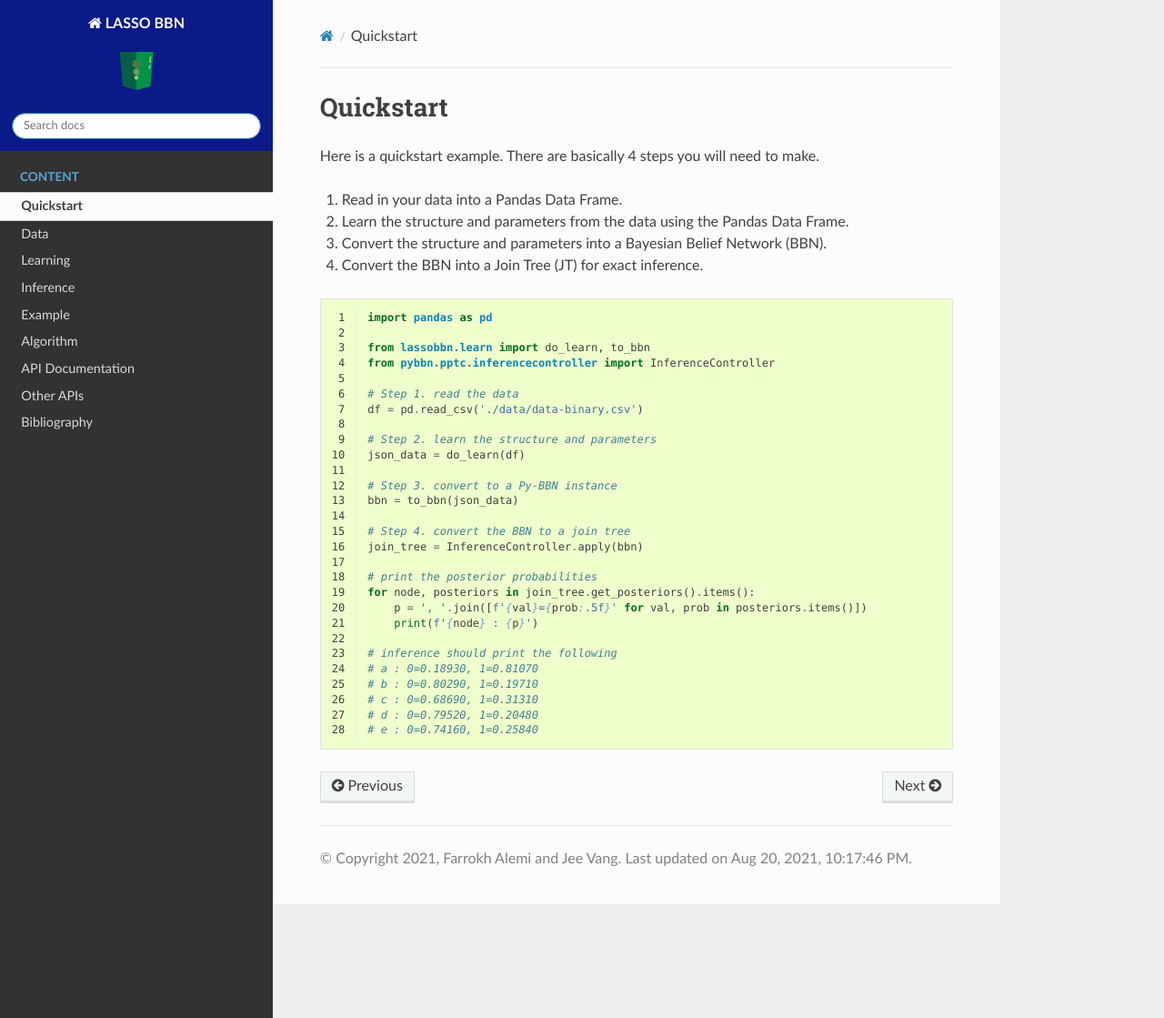
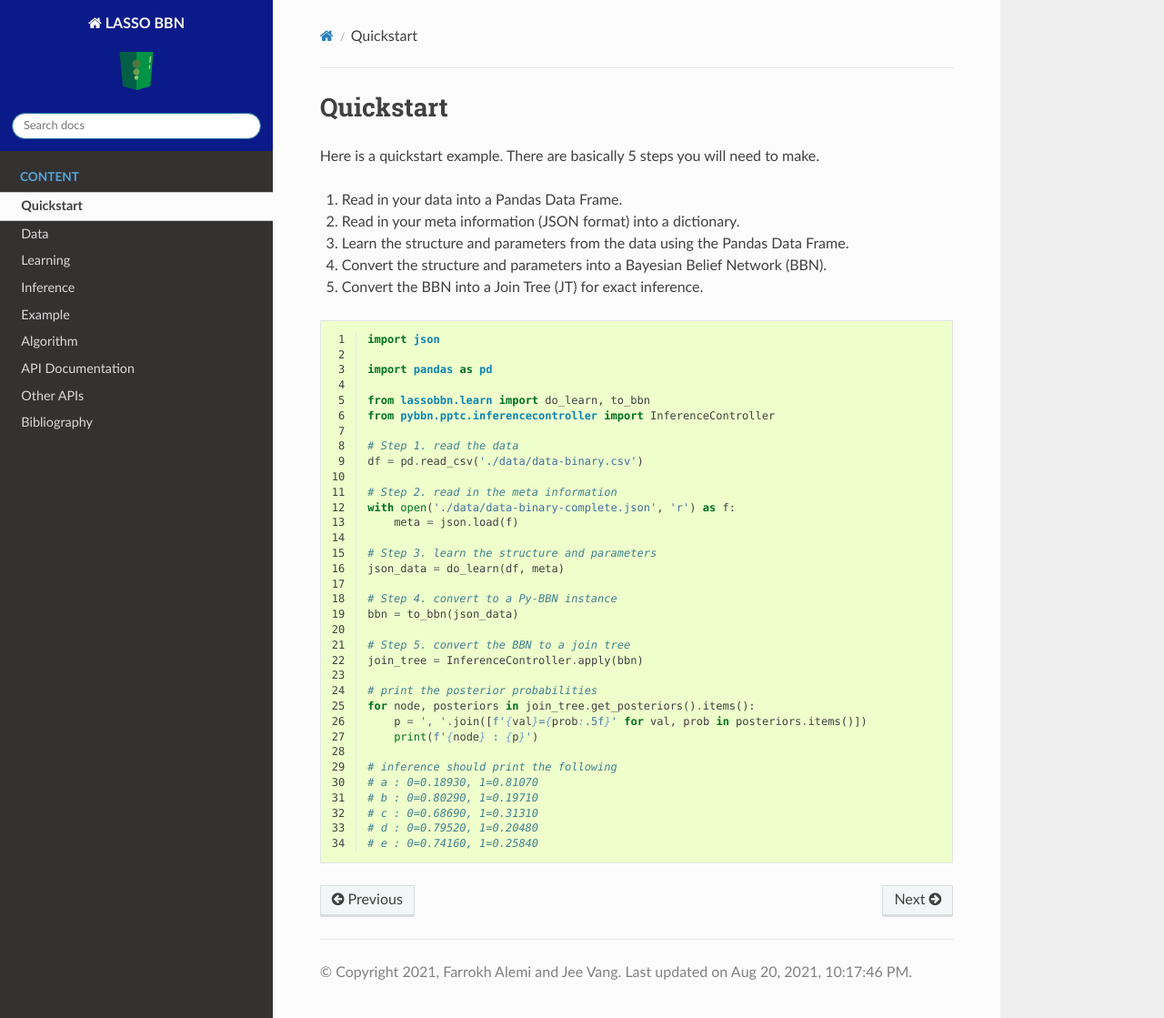
Before and after one commit to oneoffcoder/lasso-bbn, a Sphinx documentation site: the page built from docs/source/quickstart.rst, in a window 1280 px wide and 1119 px high. Shown: the whole window at 91% size. Built offline with Sphinx 7.4.7 and the Read the Docs theme 2.0.0, drawn with Linux system fonts in a browser that asks for light colours.

Commit message:
ignore egg; revise to consider adding meta information

```diff
--- a/docs/source/code/demo.py
+++ b/docs/source/code/demo.py
@@ -1,3 +1,5 @@
+import json
+
 import pandas as pd
 
 from lassobbn.learn import do_learn, to_bbn
@@ -6,13 +8,17 @@ from pybbn.pptc.inferencecontroller import InferenceController
 # Step 1. read the data
 df = pd.read_csv('./data/data-binary.csv')
 
-# Step 2. learn the structure and parameters
-json_data = do_learn(df)
+# Step 2. read in the meta information
+with open('./data/data-binary-complete.json', 'r') as f:
+    meta = json.load(f)
 
-# Step 3. convert to a Py-BBN instance
+# Step 3. learn the structure and parameters
+json_data = do_learn(df, meta)
+
+# Step 4. convert to a Py-BBN instance
 bbn = to_bbn(json_data)
 
-# Step 4. convert the BBN to a join tree
+# Step 5. convert the BBN to a join tree
 join_tree = InferenceController.apply(bbn)
 
 # print the posterior probabilities
--- a/docs/source/quickstart.rst
+++ b/docs/source/quickstart.rst
@@ -1,9 +1,10 @@
 Quickstart
 ==========
 
-Here is a quickstart example. There are basically 4 steps you will need to make.
+Here is a quickstart example. There are basically 5 steps you will need to make.
 
 #. Read in your data into a Pandas Data Frame.
+#. Read in your meta information (JSON format) into a dictionary.
 #. Learn the structure and parameters from the data using the Pandas Data Frame.
 #. Convert the structure and parameters into a Bayesian Belief Network (BBN).
 #. Convert the BBN into a Join Tree (JT) for exact inference.
```
Also changed, not shown: docs/source/code/data-binary-complete.json (added, +9 -0 lines), docs/source/code/data-binary-partial.json (added, +7 -0 lines), 1 other file.
